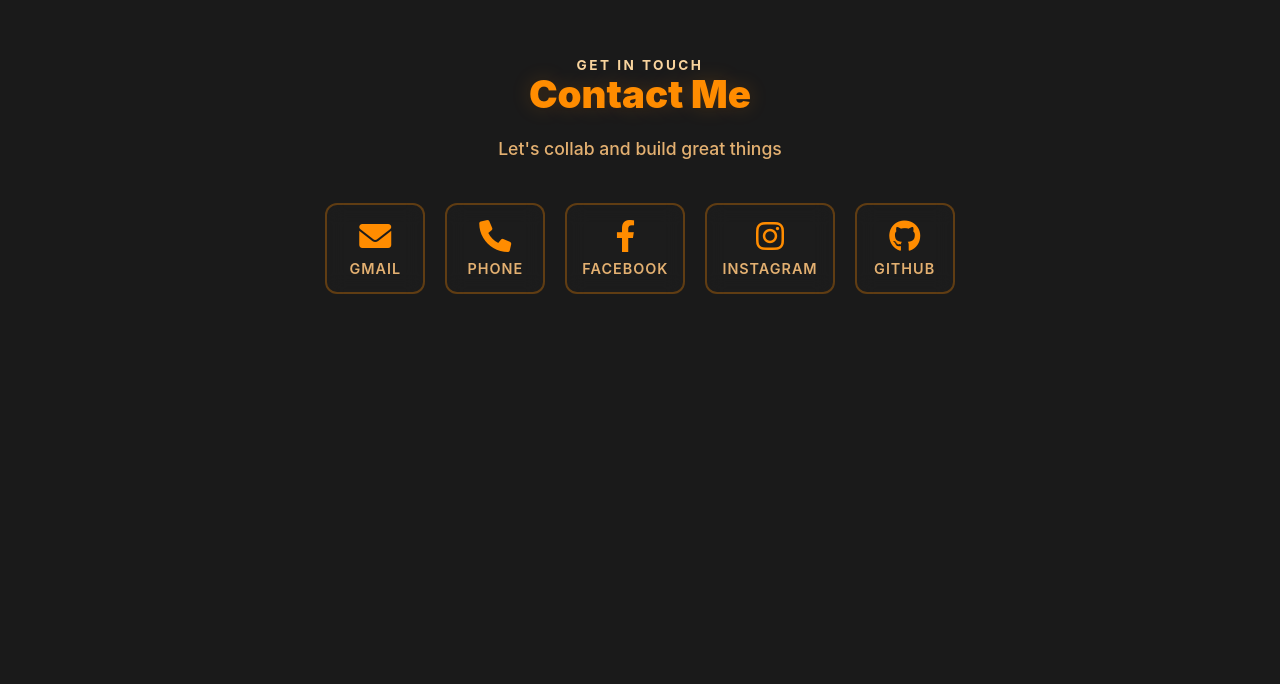
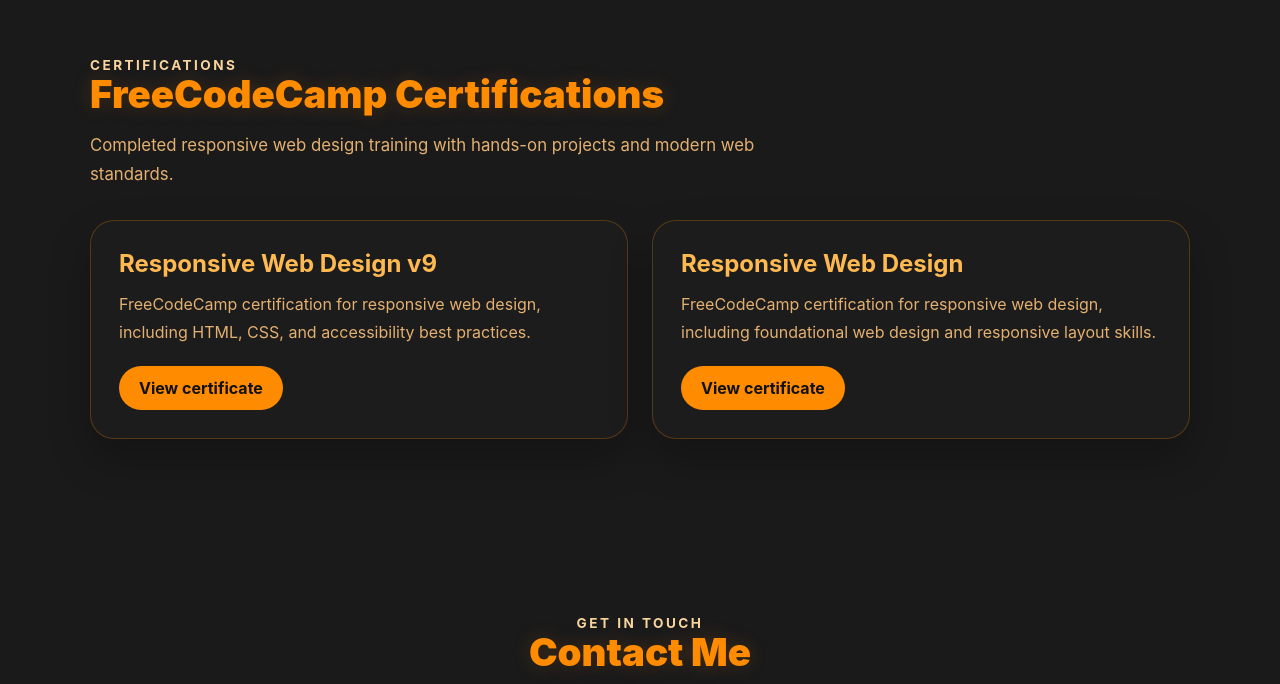
Before and after one commit to Brylle-18/BGportfolio, a website: page index.html in a window 1280 px wide. Shown: the part 806-1490 px from the top of the page. Before the commit the page ends 1148 px from the top, so only its background shows below. Drawn offline with Linux system fonts and the light colour scheme.

Commit message:
Added cetifications

```diff
--- a/index.html
+++ b/index.html
@@ -57,6 +57,26 @@
       </div>
     </section>
 
+    <section id="certifications" class="certification-section">
+      <div class="certification-container">
+        <p class="section-label">Certifications</p>
+        <h2>FreeCodeCamp Certifications</h2>
+        <p class="certification-subtitle">Completed responsive web design training with hands-on projects and modern web standards.</p>
+        <div class="certification-grid">
+          <article class="certification-card">
+            <h3>Responsive Web Design v9</h3>
+            <p>FreeCodeCamp certification for responsive web design, including HTML, CSS, and accessibility best practices.</p>
+            <a href="https://www.freecodecamp.org/certification/brylleg/responsive-web-design-v9" target="_blank" rel="noreferrer" class="certification-link">View certificate</a>
+          </article>
+          <article class="certification-card">
+            <h3>Responsive Web Design</h3>
+            <p>FreeCodeCamp certification for responsive web design, including foundational web design and responsive layout skills.</p>
+            <a href="https://www.freecodecamp.org/certification/brylleg/responsive-web-design" target="_blank" rel="noreferrer" class="certification-link">View certificate</a>
+          </article>
+        </div>
+      </div>
+    </section>
+
     <section id="contact" class="contact-section">
   <div class="contact-container">
     <p class="section-label">Get In Touch</p>
--- a/styles.css
+++ b/styles.css
@@ -161,6 +161,80 @@
   width: min(1100px, 90%);
   margin: 80px auto 0;
   padding: 48px 0;
+}
+
+.certification-section {
+  width: min(1100px, 90%);
+  margin: 80px auto 0;
+  padding: 48px 0;
+}
+
+.certification-container h2 {
+  font-size: clamp(2rem, 3vw, 3rem);
+  line-height: 1.1;
+  color: #FF8C00;
+  font-weight: 900;
+  font-family: 'SF Pro Display', 'Helvetica Neue', -apple-system, BlinkMacFont, sans-serif;
+  margin-bottom: 16px;
+  text-shadow: 0 0 20px rgba(255, 140, 0, 0.2);
+}
+
+.certification-subtitle {
+  color: #E3B071;
+  max-width: 700px;
+  margin-bottom: 32px;
+  line-height: 1.7;
+  font-size: 1.05rem;
+}
+
+.certification-grid {
+  display: grid;
+  grid-template-columns: repeat(auto-fit, minmax(280px, 1fr));
+  gap: 24px;
+}
+
+.certification-card {
+  background: rgba(30, 30, 30, 0.85);
+  border: 1px solid rgba(255, 140, 0, 0.25);
+  border-radius: 24px;
+  padding: 28px;
+  box-shadow: 0 20px 40px rgba(0, 0, 0, 0.25);
+}
+
+.certification-card h3 {
+  color: #FFB951;
+  margin-bottom: 12px;
+  font-size: 1.5rem;
+}
+
+.certification-card p {
+  color: #E3B071;
+  line-height: 1.75;
+  margin-bottom: 20px;
+}
+
+.certification-link {
+  display: inline-flex;
+  align-items: center;
+  justify-content: center;
+  padding: 12px 20px;
+  border-radius: 999px;
+  background: #FF8C00;
+  color: #111;
+  text-decoration: none;
+  font-weight: 700;
+  transition: transform 0.25s ease, box-shadow 0.25s ease;
+}
+
+.certification-link:hover {
+  transform: translateY(-2px);
+  box-shadow: 0 12px 24px rgba(255, 140, 0, 0.35);
+}
+
+@media (max-width: 860px) {
+  .certification-grid {
+    grid-template-columns: 1fr;
+  }
 }
 
 #fallingWordsContainer {
```
